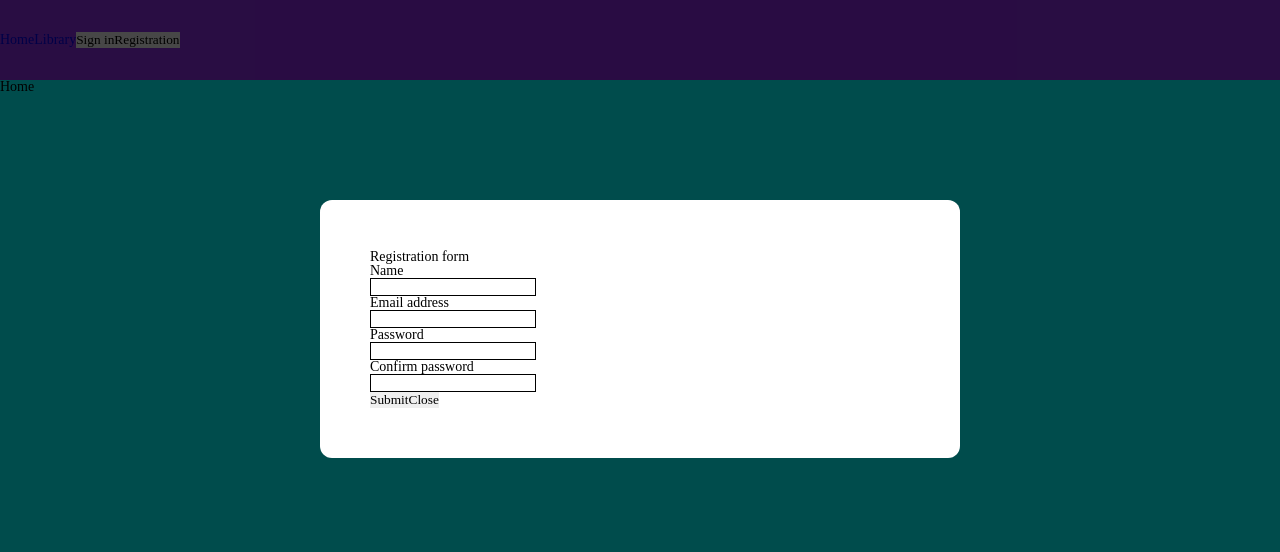
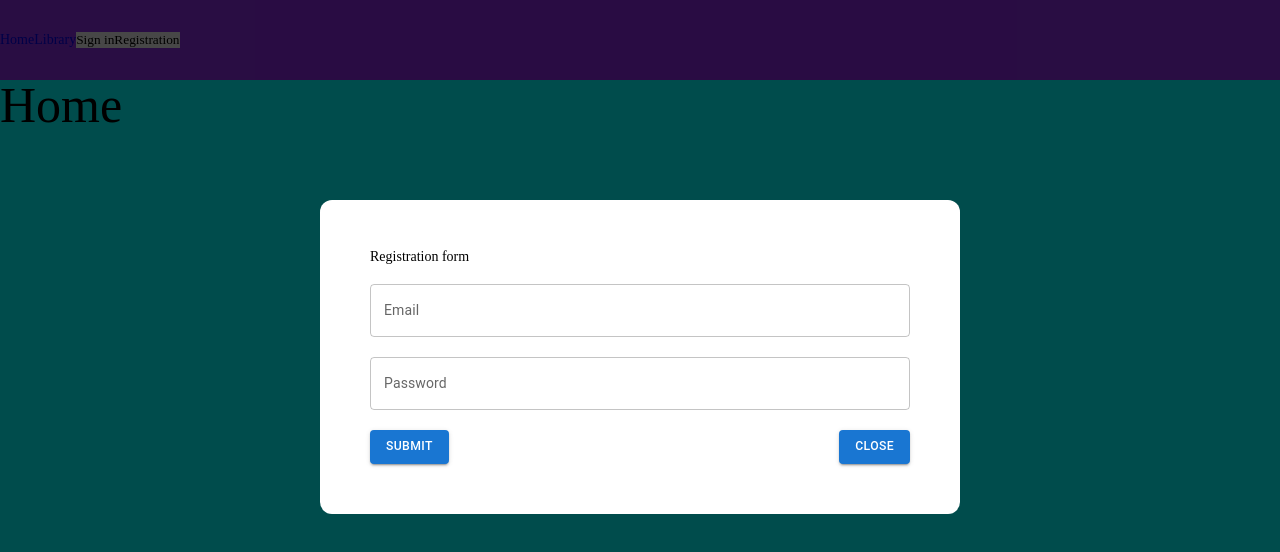
Before and after one commit to aamaksimenko/test_project, a React (Create React App) app: page / in a window 1280 px wide. Both pictures are taken after a click on the button "Registration". Shown: the top 552 px of the page. Built offline with nearby package versions, Linux system fonts and the light colour scheme.

Commit message:
style for modal window registration

```diff
--- a/src/components/Login/Login.jsx
+++ b/src/components/Login/Login.jsx
@@ -74,7 +74,6 @@ function LogIn({ setOpenL }) {
             Close
           </Button>
         </div>
-
       </form>
     </>
   );
--- a/src/components/Registration/Registration.jsx
+++ b/src/components/Registration/Registration.jsx
@@ -2,6 +2,7 @@ import React, { memo, useCallback } from 'react';
 
 import { func } from 'prop-types';
 import { useFormik } from 'formik';
+import { TextField, Button } from '@mui/material';
 
 import { initialValuesRegistration, validationSchemaRegistration } from '../constants';
 
@@ -22,57 +23,57 @@ function Registration({ setOpenR }) {
       <form onSubmit={formik.handleSubmit}>
         <div className="form-div">
 
-          <h3>Name</h3>
-          <input
-            className="form-input"
-            value=""
-            id="name"
-            type="text"
-            {...formik.getFieldProps('name')}
+          <TextField
+            sx={{
+              margin: '20px 0 10px 0',
+            }}
+            fullWidth
+            id="emailR"
+            name="email"
+            label="Email"
+            value={formik.values.email}
+            onChange={formik.handleChange}
+            error={formik.touched.email && Boolean(formik.errors.email)}
+            helperText={formik.touched.email && formik.errors.email}
           />
-          {formik.touched.name && formik.errors.name ? (
-            <div>{formik.errors.name}</div>
-          ) : null}
-
-          <h3>Email address</h3>
-          <input
-            className="form-input"
-            value=""
-            id="email_reg"
-            type="email"
-            {...formik.getFieldProps('email')}
+          <TextField
+            sx={{
+              margin: '10px 0 20px 0',
+            }}
+            fullWidth
+            id="passwordR"
+            name="password"
+            label="Password"
+            type="password"
+            value={formik.values.password}
+            onChange={formik.handleChange}
+            error={formik.touched.password && Boolean(formik.errors.password)}
+            helperText={formik.touched.password && formik.errors.password}
           />
-          {formik.touched.email && formik.errors.email ? (
-            <div>{formik.errors.email}</div>
-          ) : null}
-
-          <h3>Password</h3>
-          <input
-            className="form-input"
-            value=""
-            id="password_reg"
-            type="password"
-            {...formik.getFieldProps('password')}
-          />
-          {formik.touched.password && formik.errors.password ? (
-            <div>{formik.errors.password}</div>
-          ) : null}
-
-          <h3>Confirm password</h3>
-          <input
-            className="form-input"
-            value=""
-            id="confirmPassword"
-            type="password"
-            {...formik.getFieldProps('confirmPassword')}
-          />
-          {formik.touched.confirmPassword && formik.errors.confirmPassword ? (
-            <div>{formik.errors.confirmPassword}</div>
-          ) : null}
           <br />
         </div>
-        <button type="submit" id="oneR" className="modal-button">Submit</button>
-        <button type="button" id="twoR" className="modal-button" onClick={() => { setOpenR(false); formik.resetForm(); }}>Close</button>
+        <div style={{
+          display: 'flex',
+          alignItems: 'center',
+          justifyContent: 'space-between',
+        }}
+        >
+          <Button
+            color="primary"
+            variant="contained"
+            type="submit"
+          >
+            Submit
+          </Button>
+          <Button
+            color="primary"
+            variant="contained"
+            type="button"
+            onClick={() => { setOpenR(false); formik.resetForm(); }}
+          >
+            Close
+          </Button>
+        </div>
       </form>
     </>
   );
--- a/src/pages/HomePage/HomePage.jsx
+++ b/src/pages/HomePage/HomePage.jsx
@@ -5,7 +5,10 @@ import './HomePage.css';
 function HomePage() {
   return (
     <header className="home">
-      <div>
+      <div style={{
+        fontSize: '50px',
+      }}
+      >
         Home
       </div>
     </header>
```
